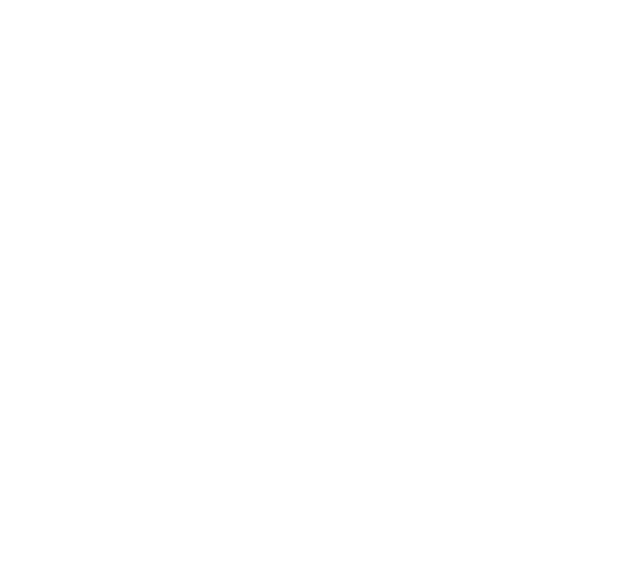
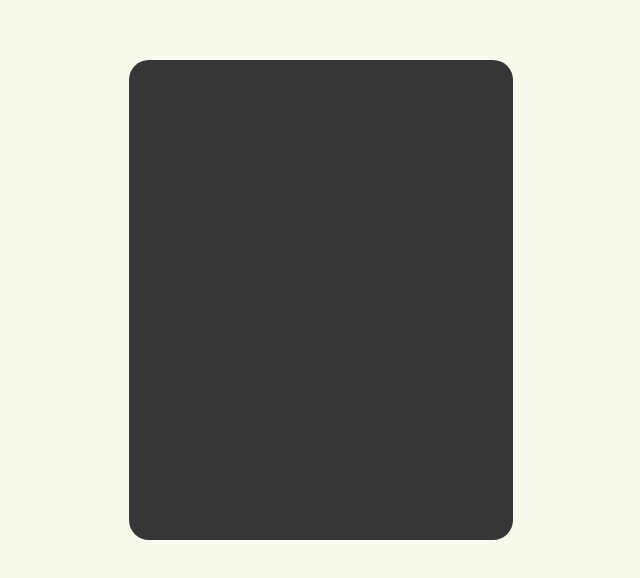
Before and after one commit to rory-maguire/ts-react-calculator, a React (Create React App) app: page / in a window 1280 px wide. Shown: the part 140-718 px from the top of the page, without its empty margins (319-959 px from the left). Built offline with nearby package versions, Linux system fonts and the light colour scheme.

Commit message:
calculator container

```diff
--- a/src/App.tsx
+++ b/src/App.tsx
@@ -1,5 +1,8 @@
-function App() {
-	return <div className="App"></div>;
+//styles
+import styles from "./Styles/App.module.css";
+
+export function App() {
+	return <div className={styles.container}></div>;
 }
 
 export default App;
--- /dev/null
+++ b/src/Styles/App.module.css
@@ -0,0 +1,34 @@
+* {
+	margin: 0;
+	padding: 0;
+	box-sizing: border-box;
+	font-family: "Major Mono Display", monospace;
+	font-size: 1.1em;
+}
+
+:root {
+	--bg: #363537;
+	--operator-btn: #ff8200;
+	--operator-btn-hover: #ad5800;
+	--digit-btn: #ededf4;
+	--digit-btn-hover: #9b9b9e;
+	--display-bg: #d4d2d5;
+	--btn-font-color: #363537;
+	--display-font-color: #a71b19;
+	--equals-btn: #a71b19;
+	--equals-btn-hover: #871614;
+}
+
+body {
+	background-color: #f9f9ed;
+}
+
+.container {
+	height: 60vh;
+	width: 30%;
+	border-radius: 20px;
+	background-color: var(--bg);
+	margin: auto;
+	padding: 1em;
+	margin-top: 25vh;
+}
```
